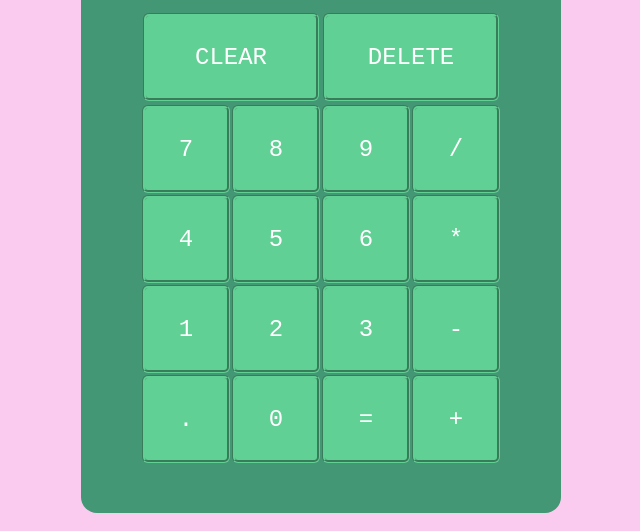
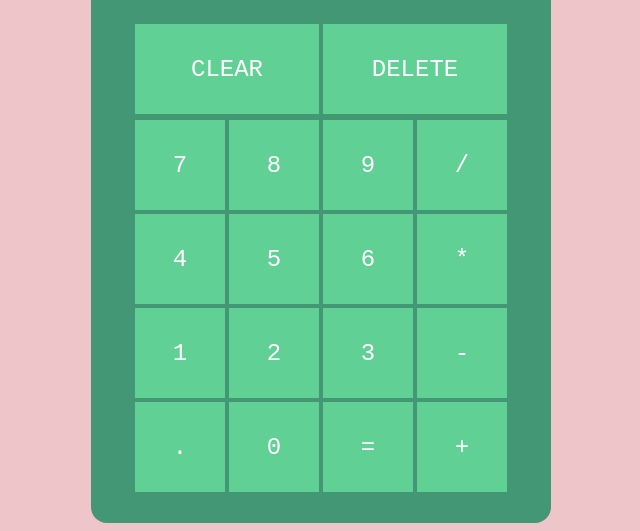
Before and after one commit to cagatay-usta/calculator, a plain HTML site: page index.html in a window 1280 px wide. Shown: the part 287-818 px from the top of the page, without its empty margins (319-959 px from the left). Drawn offline with Linux system fonts and the light colour scheme.

Commit message:
working visuals 1.0

```diff
--- a/index.js
+++ b/index.js
@@ -1,11 +1,10 @@
 const buttons = document.querySelectorAll(".btn");
 const numbers = document.querySelectorAll(".number");
 const operators = document.querySelectorAll(".operator");
-const clearButton = document.querySelector("#clear");
-const deleteButton = document.querySelector("#delete");
 
 const screenUpper = document.querySelector("#upper");
 const screenLower = document.querySelector("#lower");
+
 function add(a, b) {
   return a + b;
 }
@@ -65,6 +64,11 @@ function displayButton(button) {
 
 buttons.forEach(button => {
     button.addEventListener('click', function(e) {
+        console.log(e.target.id);
         displayButton(e.target);
     });
 });
+
+window.addEventListener('keydown', function(e) {
+    console.log(e.code);
+})
--- a/styles.css
+++ b/styles.css
@@ -9,7 +9,7 @@ body {
     display: flex;
     justify-content: center;
     margin-top: 80px;
-    background-color: #FBCAEF;
+    background-color: #EEC6CA;
 }
 
 .container {
@@ -17,8 +17,8 @@ body {
     flex-direction: column;
     align-items: center;
 
-    height: 720px;
-    width: 480px;
+    height: 730px;
+    width: 460px;
 
     background-color: #439775;
 
@@ -33,6 +33,7 @@ body {
     width: 360px;
 
     margin: 26px;
+    margin-top: 36px;
 
     border-width: 4px;
     border-color: white;
@@ -61,26 +62,35 @@ p#lower {
 .container-mainbtn {
     display: flex;
     justify-content: center;
-    gap: 4px;
+    gap: 2px;
 }
 
 button.main,
-.btn {
-    height: 88px;
-    border-radius: 6px;
-    border-width: 3px;
-    border-style: groove;
-    border-color: #61D095;
+.btn,
+.btn.operator {
+    height: 90px;
+    border-style: none;
+    margin: 1px;
 
     background-color: #61D095;
 
     cursor: pointer;
 
+    transition: 0.4s;
+
 }
 
 button.main:hover,
 .btn:hover {
-    background-color: #439775;
+    background-color: coral;
+}
+
+.btn.operator:hover {
+    background-color: rgb(1, 143, 143);
+}
+
+#equal:hover {
+    background-color: rgb(53, 184, 53);
 }
 
 button.main.clicked,
@@ -99,9 +109,9 @@ button.main.clicked,
 }
 
 .btn {
-    width: 88px;
+    width: 90px;
 }
 
 button.main {
-    width: 176px;
+    width: 184px;
 }
```
